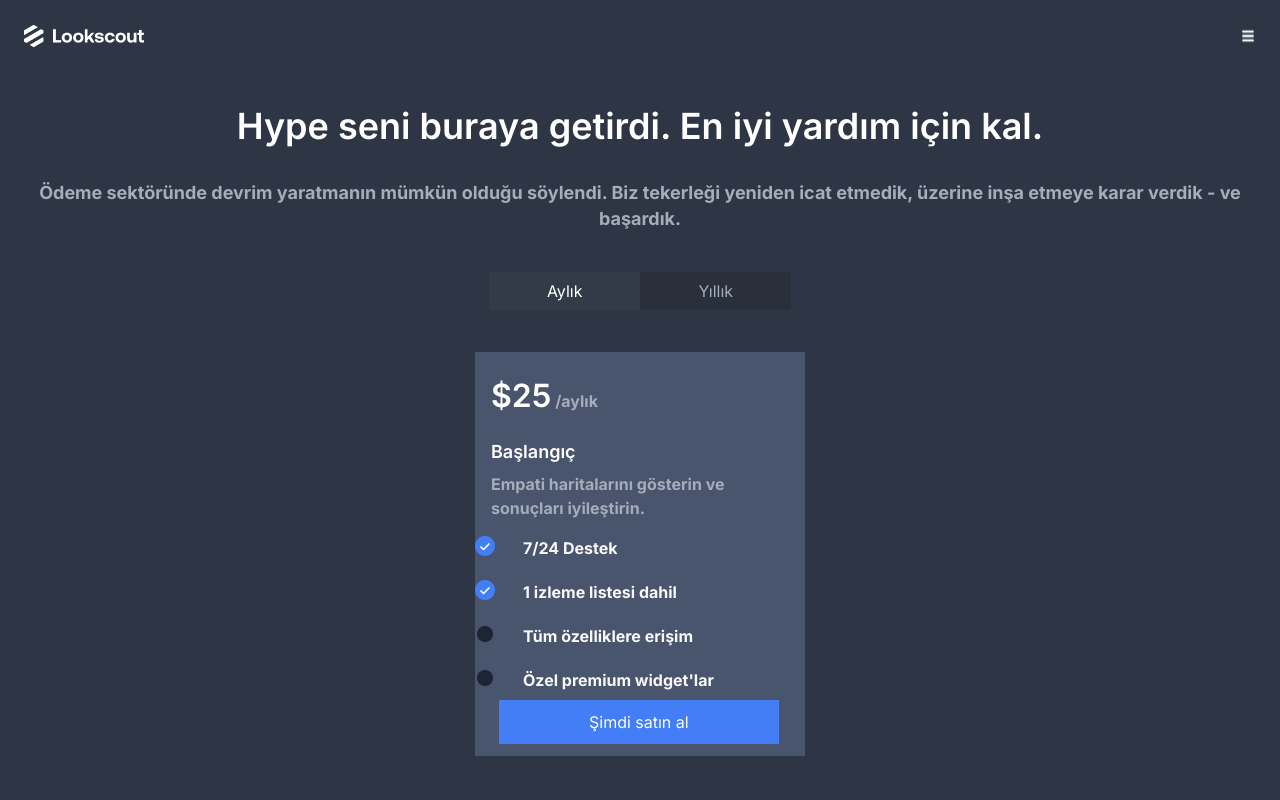
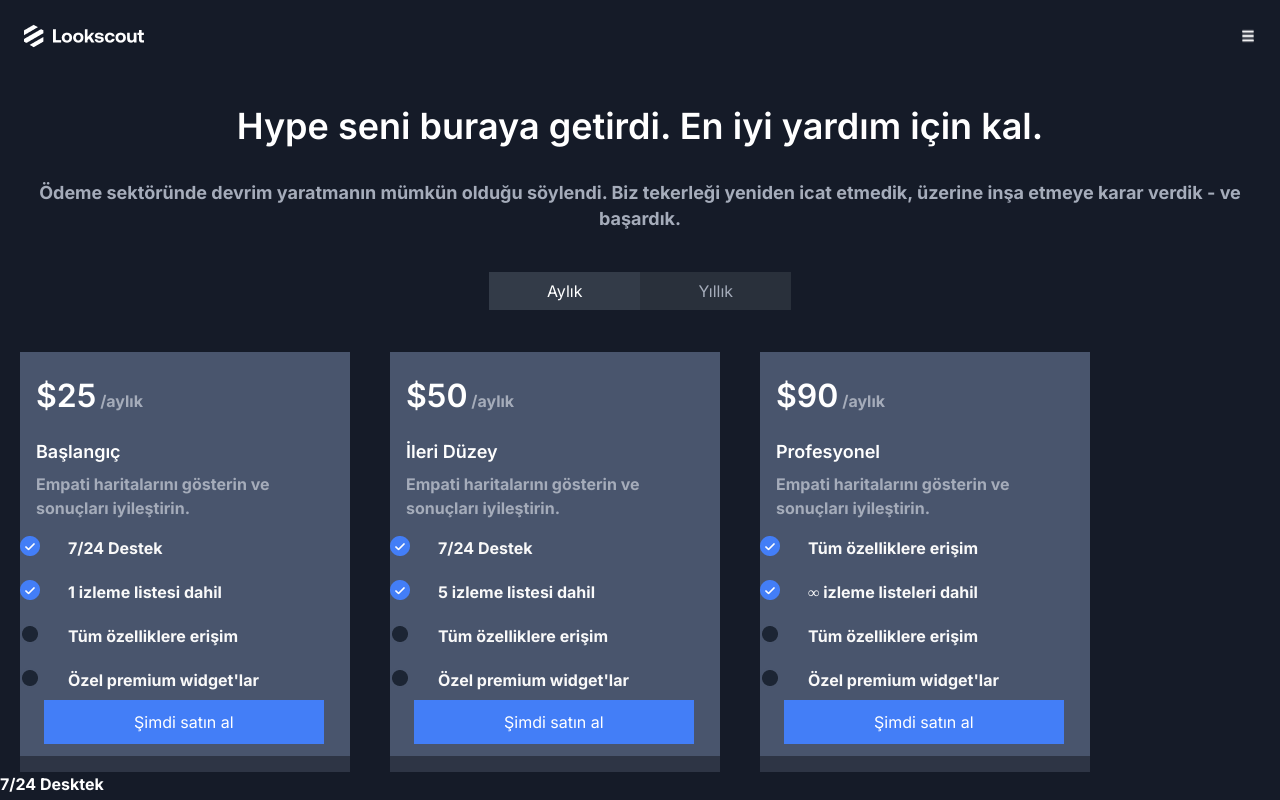
Before and after one commit to dursunkokturk/Front-End-School-Responsive-Project-Lookscout-Pricing-Page, a plain HTML site: page index.html in a window 1280 px wide. Shown: the top 800 px of the page. Drawn offline with Linux system fonts and the light colour scheme.

Commit message:
index.html dosyasinda mobil gorunum icin renk css duzenlemesi yapildi, payment-plans alaninda tablet gorunum icin css duzenlemesi yapildi

```diff
--- a/assets/css/lookcout-pricing-page.css
+++ b/assets/css/lookcout-pricing-page.css
@@ -8,8 +8,9 @@ body {
   font-family: Inter;
 }
 
+/* Mobile Start */
 .hero {
-  background-color: #2E3545;
+  background-color: #151B28;
   display: flex;
   justify-content: space-between;
   padding: 20px;
@@ -18,7 +19,7 @@ body {
 .container {
 
   .container-general-title {
-    background-color: #2E3545;
+    background-color: #151B28;
 
     h1,
     h3 {
@@ -65,7 +66,7 @@ body {
   }
 
   .payment-plans-background-color {
-    background-color: #2E3545;
+    /* background-color: #2E3545; */
     padding-top: 32px;
 
     .payment-plan {
@@ -146,7 +147,7 @@ body {
 
   .support {
     line-height: 24px;
-    background-color: #2E3545;
+    background-color: #151B28;
     color: white;
     padding-bottom: 32px;
   }
@@ -421,3 +422,23 @@ hr {
     }
   }
 }
+
+/* Mobile End */
+
+
+
+/* Tablet Start */
+@media (width > 767px) {
+  .payment-plans-tablet {
+    background-color: #151B28;
+    display: flex;
+    flex-wrap: wrap;
+    .payment-plans-background-color {
+      .payment-plan {
+        margin-inline: 20px;
+      }
+    }
+  }
+}
+
+/* Tablet End */
--- a/index.html
+++ b/index.html
@@ -30,6 +30,7 @@
       </div>
     </div>
 
+    <div class="payment-plans-tablet">
       <div class="payment-plans-background-color">
         <div class="payment-plan">
           <h4 class="payment-montly"><span>$25</span> /aylık</h4>
@@ -56,7 +57,6 @@
           </div>
         </div>
       </div>
-
       <div class="payment-plans-background-color">
         <div class="payment-plan">
           <h4 class="payment-montly"><span>$50</span> /aylık</h4>
@@ -83,7 +83,6 @@
           </div>
         </div>
       </div>
-
       <div class="payment-plans-background-color">
         <div class="payment-plan">
           <h4 class="payment-montly"><span>$90</span> /aylık</h4>
@@ -107,6 +106,7 @@
               <h4 class="text">Özel premium widget'lar</h4>
             </div>
             <a href="">Şimdi satın al</a>
+          </div>
         </div>
       </div>
     </div>
```
Lines whose indentation alone changed are shown as unchanged.
